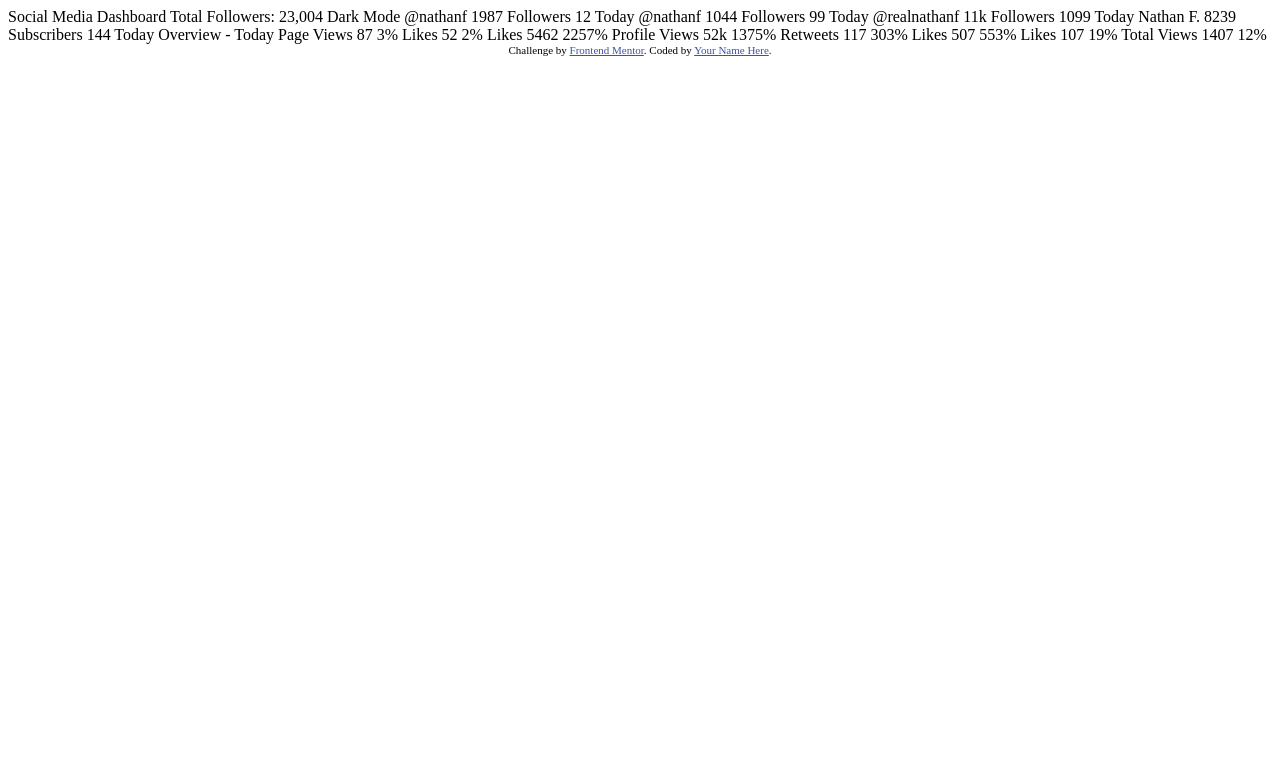
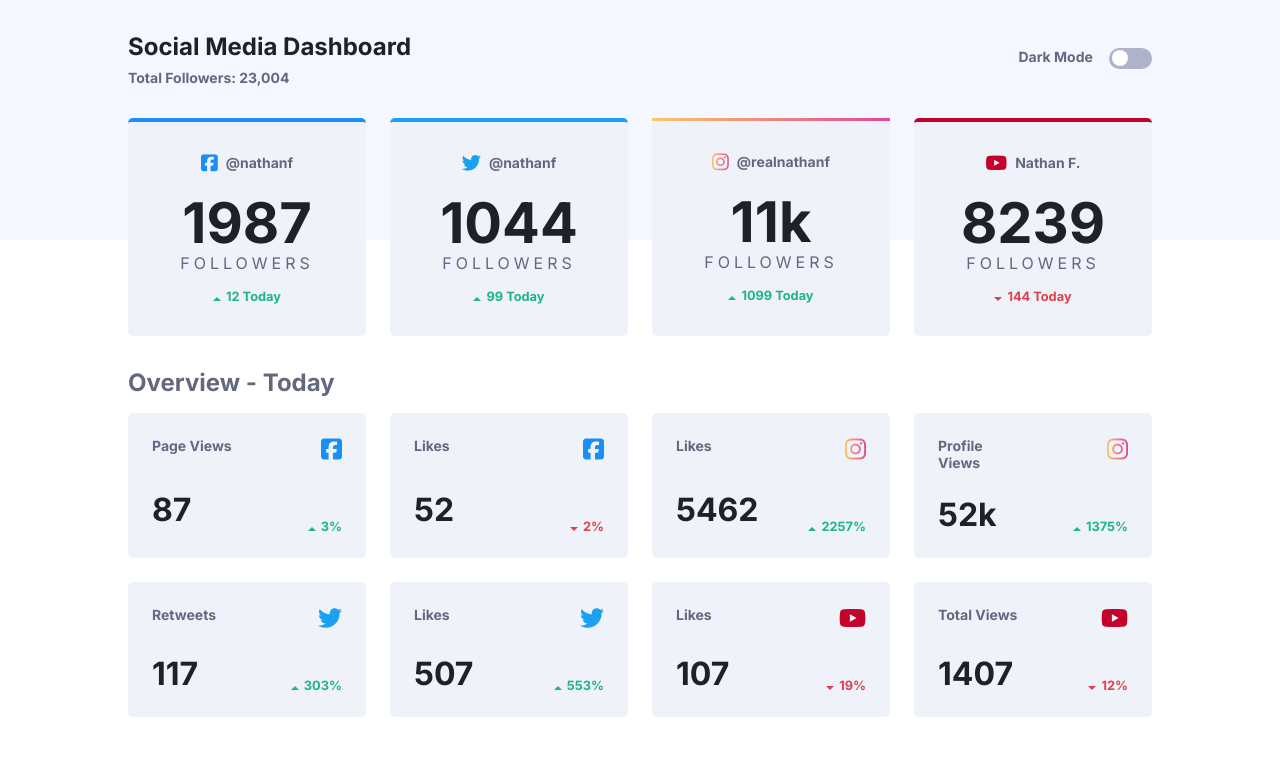
Before and after one commit to abymani/social-media-dashboard-with-theme-switcher-master, a plain HTML site: page index.html in a window 1280 px wide. Drawn offline with Linux system fonts and the light colour scheme.

Commit message:
all done

```diff
--- a/index.html
+++ b/index.html
@@ -5,83 +5,127 @@
   <meta name="viewport" content="width=device-width, initial-scale=1.0"> <!-- displays site properly based on user's device -->
 
   <link rel="icon" type="image/png" sizes="32x32" href="./images/favicon-32x32.png">
+  <link rel="stylesheet" href="./styles/index.css">
+  <link rel="stylesheet" href="./styles/switchStyle.css">
+  <link rel="stylesheet" href="./styles/media.css">
 
+  <script src="https://kit.fontawesome.com/d6eed24291.js" crossorigin="anonymous"></script>
+  <script src="index.js" defer></script>
   <title>Frontend Mentor | [Challenge Name Here]</title>
 
-  <!-- Feel free to remove these styles or customise in your own stylesheet 👍 -->
-  <style>
-    .attribution { font-size: 11px; text-align: center; }
-    .attribution a { color: hsl(228, 45%, 44%); }
-  </style>
 </head>
-<body>
+<body >
 
-  Social Media Dashboard
-  Total Followers: 23,004
-
-  Dark Mode
+  <header>
+    <div class="title-container">
+      <h1 class="title"> Social Media Dashboard</h1>
+      <p class="small-text">Total Followers: 23,004</p>
+    </div>
+    <div class="toggle-container">
+      <span class="small-text">Dark Mode</span>
+      <label class="switch">
+        <input type="checkbox" class="toggle">
+        <span class="slider"></span>
+      </label>
+    </div>
+  </header>
+  <main>
+    <div class="followers-grid">
+      <div class="fb" role="button">
+        <div class="logo-with-name">
+          <i class="fa-brands fa-square-facebook"></i>
+          <p class="profile-name">@nathanf</p>
+        </div>
+        <p class="num-of-followers">1987</p>
+        <p class="followers-text">Followers</p>
+        <p class="num-of-followers-today">12 Today</p>
+      </div>
+      <div class="twitter" role="button">
+        <div class="logo-with-name">
+          <i class="fa-brands fa-twitter"></i>
+          <p class="profile-name">@nathanf</p>
+        </div>
+        <p class="num-of-followers">1044</p>
+        <p class="followers-text">Followers</p>
+        <p class="num-of-followers-today">99 Today</p>
+      </div>
+      <div class="insta" role="button">
+        <div class="logo-with-name">
+          <i class="fa-brands fa-instagram"></i>
+          <p class="profile-name">@realnathanf</p>
+        </div>
+        <p class="num-of-followers">11k</p>
+        <p class="followers-text">Followers</p>
+        <p class="num-of-followers-today">1099 Today</p>
+      </div>
+      <div class="youtube down" role="button">
+        <div class="logo-with-name">
+          <i class="fa-brands fa-youtube"></i>
+          <p class="profile-name">Nathan F.</p>
+        </div>
+        <p class="num-of-followers">8239</p>
+        <p class="followers-text">Followers</p>
+        <p class="num-of-followers-today">144 Today</p>
+      </div>
+    </div>
 
 
-
-  @nathanf
-  1987
-  Followers
-  12 Today
-
-  @nathanf
-  1044
-  Followers
-  99 Today
-
-  @realnathanf
-  11k
-  Followers
-  1099 Today
-
-  Nathan F.
-  8239
-  Subscribers
-  144 Today
-
-
-
-  Overview - Today
-
-  Page Views
-  87
-  3%
-
-  Likes
-  52
-  2%
-
-  Likes
-  5462
-  2257%
-
-  Profile Views
-  52k
-  1375%
-
-  Retweets
-  117
-  303%
-
-  Likes
-  507
-  553%
-
-  Likes
-  107
-  19%
-
-  Total Views
-  1407
-  12%
+    <h2 class="overview-heading"> Overview - Today </h2>
+    <div class="overview-grid">
+      <div class="fb">
+        <p class="small-text">Page Views</p>
+        <i class="fa-brands fa-square-facebook"></i>
+        <p class="today-like-views">87</p>
+        <p class="num-of-followers-today">3%</p>
+      </div>
+      <div class="fb down">
+        <p class="small-text">Likes</p>
+        <i class="fa-brands fa-square-facebook"></i>
+        <p class="today-like-views">52</p>
+        <p class="num-of-followers-today">2%</p>
+      </div>
+      <div class="insta">
+        <p class="small-text">Likes</p>
+        <i class="fa-brands fa-instagram"></i>
+        <p class="today-like-views">5462</p>
+        <p class="num-of-followers-today">2257%</p>
+      </div>
+      <div class="insta">
+        <p class="small-text">Profile Views</p>
+        <i class="fa-brands fa-instagram"></i>
+        <p class="today-like-views">52k</p>
+        <p class="num-of-followers-today">1375%</p>
+      </div>
+      <div class="twitter">
+        <p class="small-text">Retweets</p>
+        <i class="fa-brands fa-twitter"></i>
+        <p class="today-like-views">117</p>
+        <p class="num-of-followers-today">303%</p>
+      </div>
+      <div class="twitter">
+        <p class="small-text">Likes</p>
+        <i class="fa-brands fa-twitter"></i>
+        <p class="today-like-views">507</p>
+        <p class="num-of-followers-today">553%</p>
+      </div>
+      <div class="youtube down">
+        <p class="small-text">Likes</p>
+        <i class="fa-brands fa-youtube"></i>
+        <p class="today-like-views">107</p>
+        <p class="num-of-followers-today">19%</p>
+      </div>
+      <div class="youtube down">
+        <p class="small-text">Total Views</p>
+        <i class="fa-brands fa-youtube"></i>
+        <p class="today-like-views">1407</p>
+        <p class="num-of-followers-today">12%</p>
+      </div>
+    </div>
+  </main>
 
   <div class="attribution">
     Challenge by <a href="https://www.frontendmentor.io?ref=challenge" target="_blank">Frontend Mentor</a>.
-    Coded by <a href="#">Your Name Here</a>.
+    Coded by <a href="https://www.twitter.com/abymani1">Abdul rehman</a>.
   </div>
 </body>
 </html>
--- /dev/null
+++ b/styles/index.css
@@ -0,0 +1,237 @@
+@import url('https://fonts.googleapis.com/css2?family=Inter:wght@400;700&display=swap');
+
+:root{
+
+/* ### Primary */
+
+--Lime-Green: hsl(163, 72%, 41%);
+--Bright-Red: hsl(356, 69%, 56%);
+
+--Facebook: hsl(208, 92%, 53%);
+--Twitter: hsl(203, 89%, 53%);
+--Instagram: linear-gradient(90deg,hsl(37, 97%, 70%),hsl(329, 70%, 58%));
+--YouTube: hsl(348, 97%, 39%);
+
+/* #### Dark Theme */
+
+--Toggle: linear gradient hsl(210, 78%, 56%) to hsl(146, 68%, 55%);
+
+/* #### Light Theme */
+
+--Toggle: hsl(230, 22%, 74%);
+/*
+### Neutral
+
+#### Dark Theme */
+
+--Very-Dark-Blue-BG: hsl(230, 17%, 14%);
+--Very-Dark-Blue-Top-BG-Pattern: hsl(232, 19%, 15%);
+--Dark-Desaturated-Blue-Card-BG: hsl(228, 28%, 20%);
+--Desaturated-Blue-Text: hsl(228, 34%, 66%);
+--White-Text: hsl(0, 0%, 100%);
+
+/* #### Light Theme */
+
+--White-BG: hsl(0, 0%, 100%);
+--Very-Pale-Blue-Top-BG-Pattern: hsl(225, 100%, 98%);
+--Light-Grayish-Blue-Card-BG: hsl(227, 47%, 96%);
+--Dark-Grayish-Blue-Text: hsl(228, 12%, 44%);
+--Very-Dark-Blue-Text: hsl(230, 17%, 14%);
+
+
+--clr-background-top: var(--Very-Pale-Blue-Top-BG-Pattern);
+--clr-background: var(--White-BG);
+--clr-blue-card-BG:var(--Light-Grayish-Blue-Card-BG);
+--clr-blue-text:var(--Dark-Grayish-Blue-Text);
+--clr-text:var(--Very-Dark-Blue-Text);
+--clr-active:hsl(227, 22%, 84%);
+--clr-toggle:var(--Toggle);
+/* ### Body Copy */
+
+--Font-size-Overview-Card-Headings: 14px;
+--ff-inter: 'Inter', sans-serif;
+--fw-regular:400;
+--fw-bold:700;
+
+}
+    .attribution { font-size: 11px; text-align: center; display: none;}
+    .attribution a { color: hsl(228, 45%, 44%); }
+
+
+* {
+    box-sizing: border-box;
+    padding: 0;
+    margin: 0;
+    font-family: var(--ff-inter);
+    font-weight: var(--fw-regular);
+}
+
+body {
+    background-image: linear-gradient(180deg, var(--clr-background-top) 15rem, var(--clr-background) 15rem 100%);
+    background-repeat: no-repeat;
+}
+
+header {
+    width: 90%;
+    margin-inline: auto;
+    display: flex;
+    flex-direction: column;
+    gap: 2rem;
+    padding-block: 2rem;
+}
+    .title {
+        font-weight: var(--fw-bold);
+        font-size: 1.5rem;
+        margin-bottom: 0.5rem;
+        color: var(--clr-text);
+    }
+
+.small-text {
+    font-weight: var(--fw-bold);
+    font-size: 14px;
+    color: var(--clr-blue-text);
+}
+
+.toggle-container {
+    padding-block: 1rem;
+    display: flex;
+    justify-content: space-between;
+    border-top: 1px solid hsl(228, 12%, 44%,0.3);
+}
+
+main {
+    width: 90%;
+    margin-inline: auto;
+    padding-bottom: 4rem;
+}
+.followers-grid {
+    display: grid;
+    grid-template-columns: auto;
+    gap: 2rem;
+}
+    .followers-grid >div {
+        padding: 2rem;
+        background-color: var(--clr-blue-card-BG);
+        display: flex;
+        flex-direction: column;
+        align-items: center;
+        gap: 1rem;
+        border-radius: 5px;
+    }
+    .followers-grid >div:hover{
+        cursor: pointer;
+        background-color: var(--clr-active);
+    }
+        .followers-grid .fb {
+            border-top:4px solid var(--Facebook);
+        }
+
+        .followers-grid .twitter {
+            border-top:4px solid var(--Twitter);
+        }
+        .followers-grid .insta {
+            border-width: 3px;
+            border-bottom-width:0;
+            border-style: solid;
+            border-image:
+            linear-gradient(90deg,
+            hsl(37, 97%, 70%),
+            hsl(329, 70%, 58%) ) 1 1 100%;
+        }
+        .followers-grid .youtube {
+            border-top:4px solid var(--YouTube);
+        }
+
+    .logo-with-name {
+        display: flex;
+        gap: 0.5rem;
+    }
+        i {
+            font-size: 1.2rem;
+        }
+        .fb i {
+            color: var(--Facebook);
+        }
+        .twitter i {
+            color: var(--Twitter);
+        }
+        .insta i {
+            -webkit-background-clip: text;
+            background-clip: text;
+            background-image: var(--Instagram);
+            color: transparent;
+        }
+        .youtube i {
+            color: var(--YouTube);
+        }
+
+        .profile-name {
+            color: var(--clr-blue-text);
+            font-weight: bold;
+            font-size: 14px;
+        }
+
+    .num-of-followers {
+        font-size: 3.5rem;
+        font-weight: bold;
+        color: var(--clr-text);
+    }
+    .followers-text {
+        margin-top: -20px ;
+        color: var(--clr-blue-text);
+        letter-spacing: 4px;
+        text-transform: uppercase;
+    }
+    .num-of-followers-today {
+        color: var(--Lime-Green);
+        font-size: 0.8rem;
+        font-weight: bold;
+    }
+        .num-of-followers-today::before {
+            content: url(../images/icon-up.svg);
+            margin-right: 5px;
+        }
+    .down .num-of-followers-today {
+        color: var(--Bright-Red);
+    }
+        .down .num-of-followers-today::before{
+            content: url(../images/icon-down.svg)
+        }
+
+.overview-heading {
+    color: var(--clr-blue-text);
+    font-weight: bold;
+    margin-top:4rem;
+    margin-bottom:1rem;
+}
+
+.overview-grid {
+    display: grid;
+    grid-template-columns: auto;
+    gap: 2rem;
+}
+    .overview-grid >div {
+        display: grid;
+        grid-template-columns: repeat(2,1fr);
+        gap: 1.5rem;
+        background-color: var(--clr-blue-card-BG);
+        padding: 1.5rem;
+        border-radius: 5px;
+    }
+    .overview-grid >div:hover {
+        cursor: pointer;
+        background-color: var(--clr-active);
+    }
+        .overview-grid >div i {
+            font-size: 1.5rem;
+            justify-self: end;
+        }
+        .overview-grid >div .today-like-views {
+            color: var(--clr-text);
+            font-size: 2rem;
+            font-weight:var(--fw-bold);
+        }
+        .overview-grid >div .num-of-followers-today {
+            justify-self: end;
+            align-self: end;
+        }
--- /dev/null
+++ b/styles/media.css
@@ -0,0 +1,94 @@
+
+
+
+@media screen and (min-width:400px) {
+
+    header {
+        width: 80%;
+    }
+    main {
+        width:80%
+    }
+
+}
+@media screen and (min-width:500px) {
+    header {
+        width: 90%;
+    }
+    main {
+        width:90%
+    }
+
+
+    .followers-grid{
+        gap: 1.5rem;
+        grid-template-columns: repeat(2,1fr);
+    }
+    .overview-heading {
+        margin-top: 2rem;
+    }
+    .overview-grid {
+        gap: 1.5rem;
+        grid-template-columns: repeat(2,1fr);
+    }
+}
+@media screen and (min-width:600px) {
+    header {
+        width: 80%;
+        flex-direction: row;
+        justify-content: space-between;
+    }
+    main {
+        width:80%
+    }
+        .toggle-container {
+            border: 0;
+            gap: 1rem;
+        }
+}
+@media only screen and (min-width:850px) {
+    html {
+        font-size: 14px;
+    }
+    header {
+        width: 95%;
+    }
+    main {
+        width:95%
+    }
+    .followers-grid{
+        gap:1rem;
+        grid-template-columns: repeat(4,1fr);
+    }
+    .overview-grid{
+        gap:1rem;
+        grid-template-columns: repeat(4,1fr);
+    }
+}
+
+@media screen and (min-width: 1000px) {
+    html {
+        font-size: 16px;
+    }
+    header {
+        width: 90%;
+    }
+    main {
+        width:90%
+    }
+}
+@media screen and (min-width: 1200px) {
+
+    header {
+        width: 80%;
+    }
+    main {
+        width:80%
+    }
+    .followers-grid{
+        gap:1.5rem;
+    }
+    .overview-grid{
+        gap:1.5rem;
+    }
+}
--- /dev/null
+++ b/styles/switchStyle.css
@@ -0,0 +1,61 @@
+
+
+/* The switch - the box around the slider */
+.switch {
+    position: relative;
+    display: inline-block;
+    width: 2.7rem;
+    height: 1.3rem;
+  }
+
+  /* Hide default HTML checkbox */
+  .switch input {
+    opacity: 0;
+    width: 0;
+    height: 0;
+  }
+
+  /* The slider */
+  .slider {
+    position: absolute;
+    cursor: pointer;
+    top: 0;
+    left: 0;
+    right: 0;
+    bottom: 0;
+    border-radius: 34px;
+    background-color: hsl(230, 22%, 74%);
+    -webkit-transition: .4s;
+    transition: 0.4s;
+}
+.slider.darkmode {
+      background: linear-gradient(90deg,hsl(210, 78%, 56%) ,hsl(146, 68%, 55%));
+  }
+  .slider:before {
+    position: absolute;
+    content: "";
+    width: 1rem;
+    aspect-ratio: 1;
+    left: 3px;
+    bottom: 2.5px;
+    border-radius: 50%;
+    background-color: white;
+    -webkit-transition: .4s;
+    transition: .4s;
+  }
+  .slider.darkmode::before {
+    background-color: hsl(230, 17%, 14%);
+  }
+  input:checked + .slider {
+    background: linear-gradient(90deg,hsl(210, 78%, 56%) ,hsl(146, 68%, 55%));
+  }
+
+  input:focus + .slider {
+    box-shadow: 0 0 1px #2196F3;
+  }
+
+  input:checked + .slider:before {
+    -webkit-transform: translateX(1.25rem);
+    -ms-transform: translateX(1.25rem);
+    transform: translateX(1.25rem);
+  }
```
Also changed, not shown: index.js (added, +25 -0 lines).
